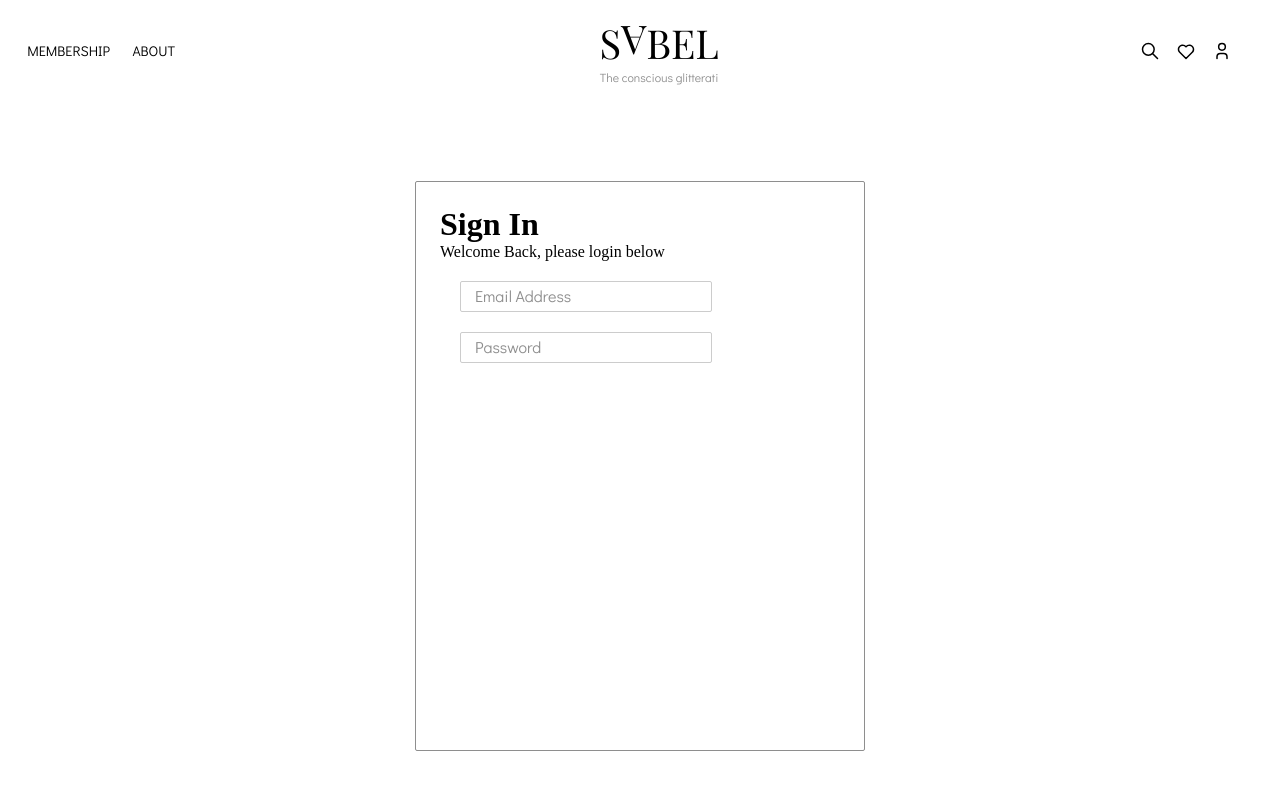
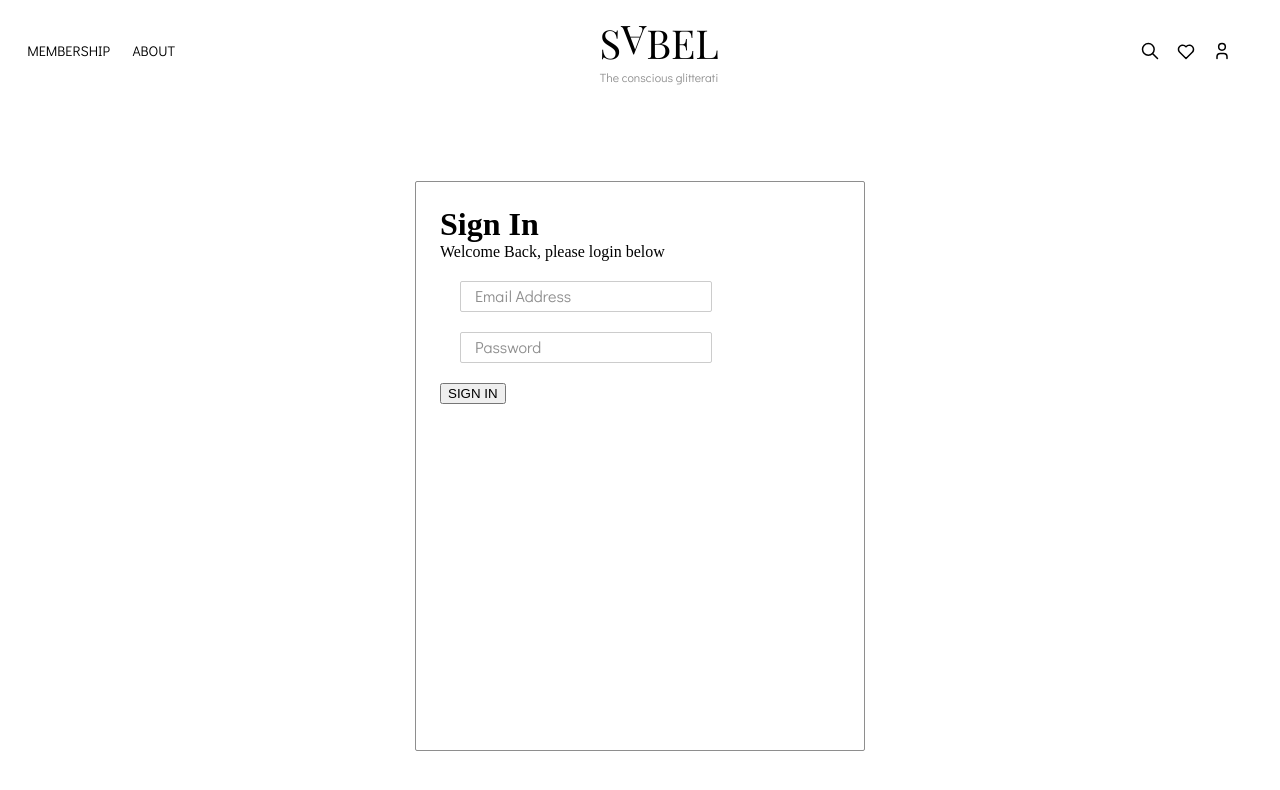
Before and after one commit to Damileee/sabel-blog, a React (Create React App) app: page / in a window 1280 px wide. Shown: the top 790 px of the page. Built offline with nearby package versions, Linux system fonts and the light colour scheme.

Commit message:
chore: created the sign in form

```diff
--- a/src/components/login/SignInForm.js
+++ b/src/components/login/SignInForm.js
@@ -1,11 +1,35 @@
+import React, { useState } from "react";
+import Button from "../forms/Button";
 import Input from "../forms/Input";
 
 const SignInForm = () => {
+  const [isButtonProcessing, setIsButtonProcessing] = useState(false);
+  const isButtonDisabled = isButtonProcessing;
+
+  const handleFormSubmit = async (e) => {
+    e.preventDefault();
+    console.log(e);
+
+    // Handle your form submission logic here
+    setIsButtonProcessing(true);
+
+    // Simulate some asynchronous operation, e.g., making an API request
+    // Replace this with your actual asynchronous operation
+    // For this example, I'll simulate a 2-second operation
+    setTimeout(() => {
+      // After the operation is done, set isButtonProcessing to false
+      setIsButtonProcessing(false);
+    }, 2000); // Simulate a 2-second operation
+  };
+
   return (
     <div>
+      <div className="sign-in-form-header">
         <h1>Sign In</h1>
-      <p>Welcome Back, please login below</p>
-      <div>
+        <span>Welcome Back, please login below</span>
+      </div>
+      <div className="sign-in-form">
+        <form onSubmit={handleFormSubmit}>
           <div>
             <Input
               label="Email Address"
@@ -22,6 +46,16 @@ const SignInForm = () => {
               placeholder=""
             />
           </div>
+          <div>
+            <Button
+              label="SIGN IN"
+              type="submit" // i'm Using type="submit" to trigger form submission
+              isDisabled={isButtonDisabled}
+              isProcessing={isButtonProcessing}
+              className="custom-button"
+            />
+          </div>
+        </form>
       </div>
     </div>
   );
```
Lines whose indentation alone changed are shown as unchanged.
